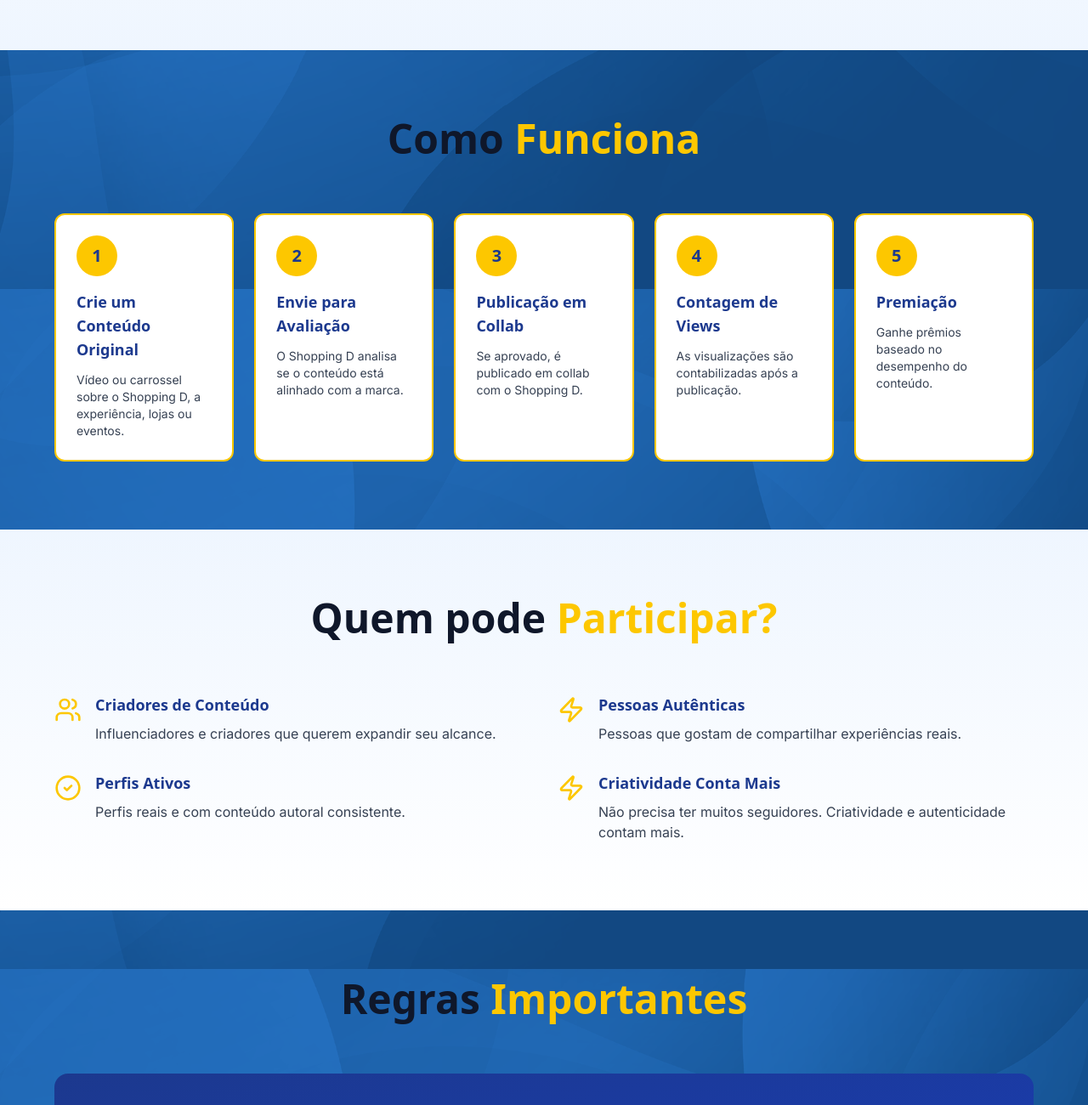
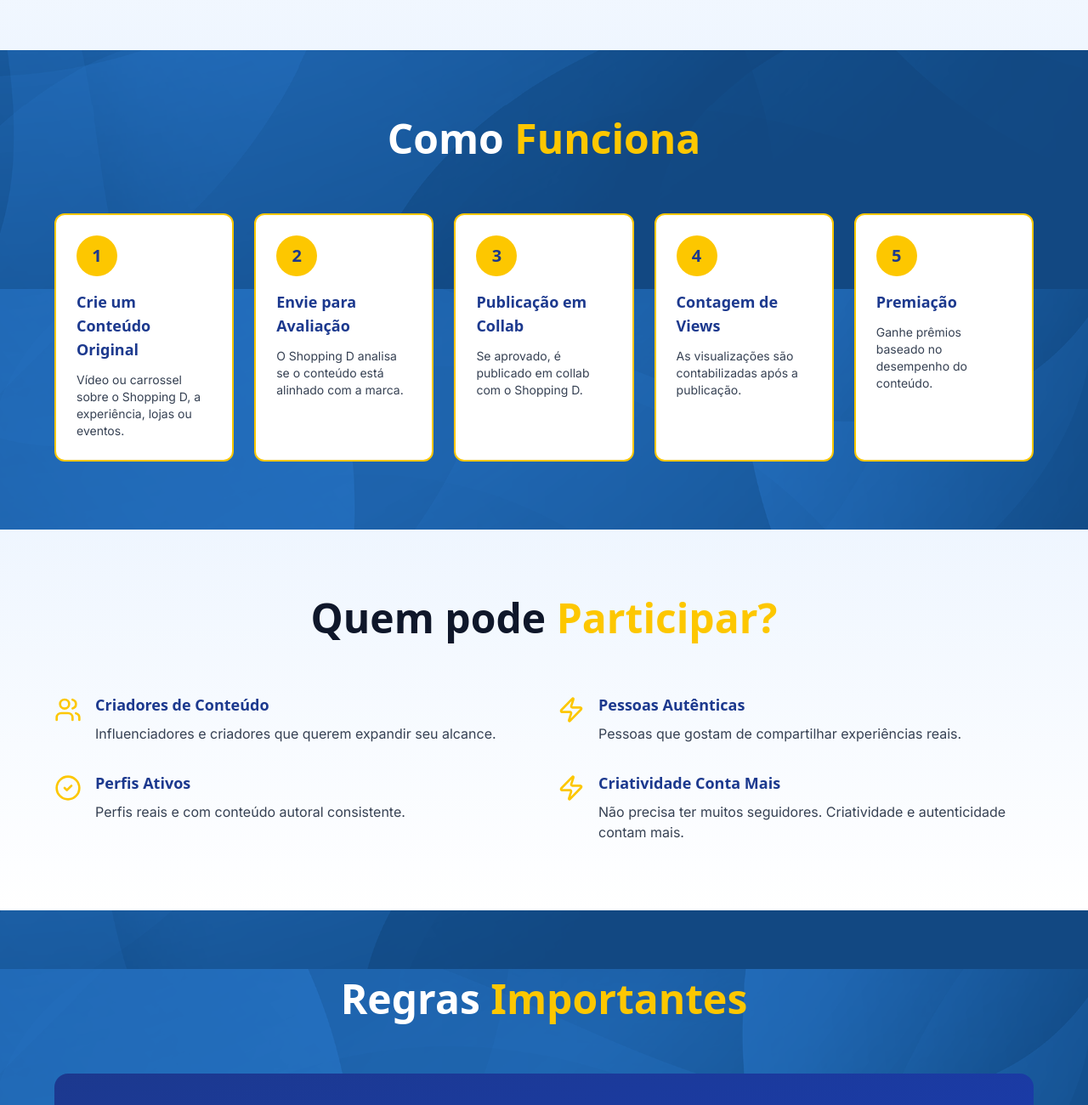
Before and after one commit to ovittorhugomachado/clube-de-embaixadores-shopping-d, a website: page index.html in a window 1280 px wide. Shown: the part 1260-2560 px from the top of the page at 85% size. Drawn offline with Linux system fonts and the light colour scheme.

Commit message:
cor das letras brancas com bg azul

```diff
--- a/index.html
+++ b/index.html
@@ -149,7 +149,7 @@
         <section id="comoFunciona" class="py-20 px-4 md:px-8">
             <div class="max-w-6xl mx-auto">
                 <h2
-                    class="text-[#0F172A] text-4xl md:text-5xl font-bold text-center mb-16"
+                    class="text-white text-4xl md:text-5xl font-bold text-center mb-16"
                 >
                     Como
                     <span class="text-yellow-400">Funciona</span>
@@ -390,7 +390,7 @@
         <section id="regras" class="py-20 px-4 md:px-8">
             <div class="max-w-6xl mx-auto">
                 <h2
-                    class="text-[#0F172A] text-4xl md:text-5xl font-bold text-center mb-16"
+                    class="text-white text-4xl md:text-5xl font-bold text-center mb-16"
                 >
                     Regras
                     <span class="text-yellow-400">Importantes</span>
```
